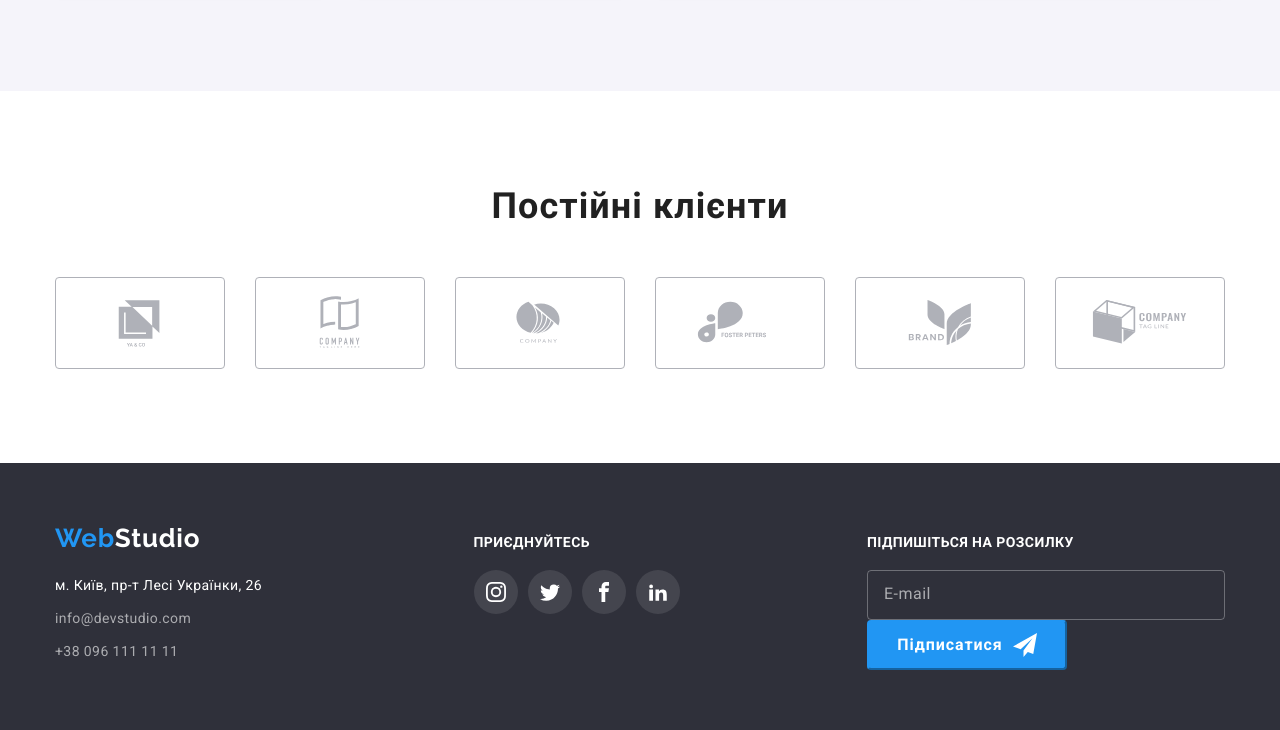
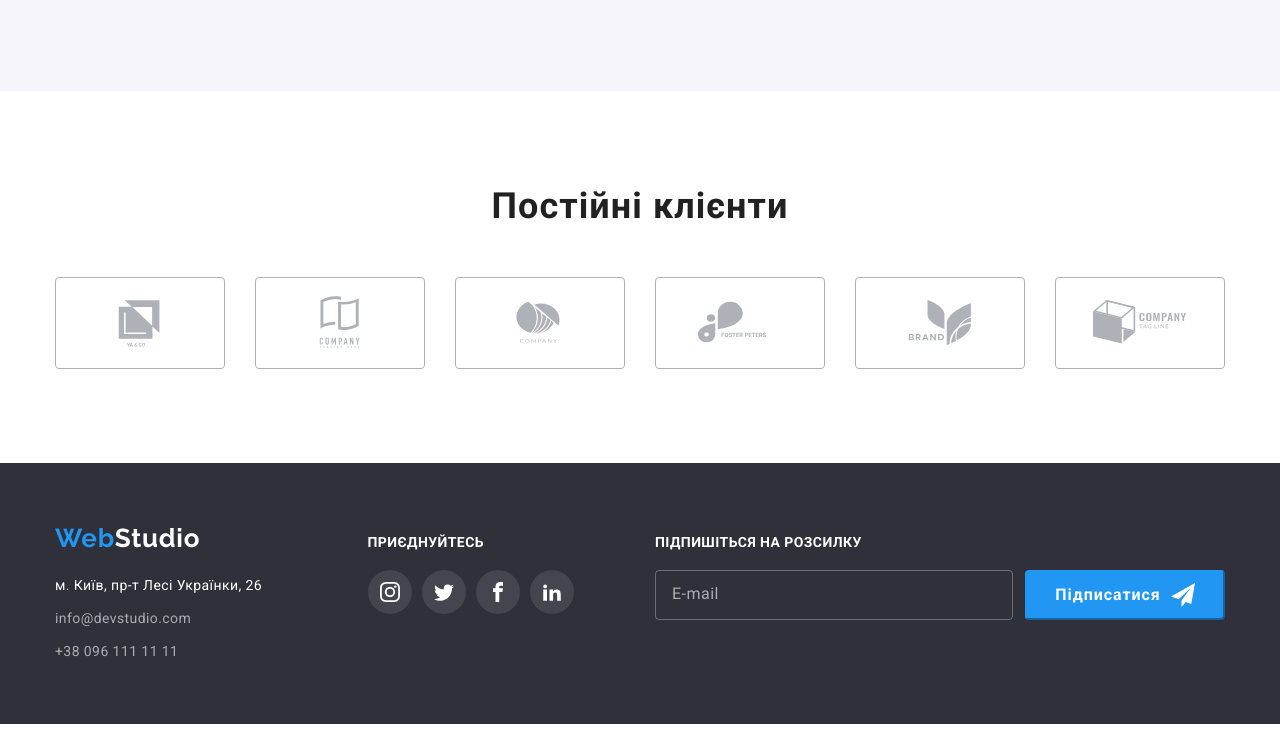
Before and after one commit to ElenaMitsnyk/goit-markup-hw-06, a plain HTML site: page index.html in a window 1280 px wide. Shown: the part 2206-2936 px from the top of the page. Drawn offline with nearby package versions, Linux system fonts and the light colour scheme.

Commit message:
footer end

```diff
--- a/css/styles.css
+++ b/css/styles.css
@@ -714,8 +714,15 @@ fill: var(--color-white);
     margin-bottom: 20px;
 }
 
+.footer-subscriptione-wrapper {
+    display: flex;
+    align-items: center;
+    justify-content: center;
+    gap: 12px;
+}
+
 .footer-input {
-    width: 358px;
+width: 358px;
 height: 50px;
 border-radius: 4px;
 border: 1px solid rgba(255, 255, 255, 0.3);
--- a/index.html
+++ b/index.html
@@ -472,11 +472,14 @@
 
         <div class="footer-subscriptione">
           <p class="footer-subscriptione-title">ПІДПИШІТЬСЯ НА РОЗСИЛКУ</p>
-            <input type="email" name="my-email" class="footer-input" placeholder="E-mail">
-          <button type="submit" class="subscriptione-btm">Підписатися<svg class="subscriptione-icon" width="24" height="24">
-            <use
-            href="./images/icons.svg#icon-telegram"></use>
-          </svg> </button>
+            <div class="footer-subscriptione-wrapper">
+              <input type="email" name="my-email" class="footer-input" placeholder="E-mail">
+              <button type="submit" class="subscriptione-btm">Підписатися<svg class="subscriptione-icon" width="24" height="24">
+                <use
+                href="./images/icons.svg#icon-telegram"></use>
+              </svg> </button>
+            </div>
+
         </div>
 
       </div>
```
Also changed, not shown: portfolio.html (+1 -0 lines).
